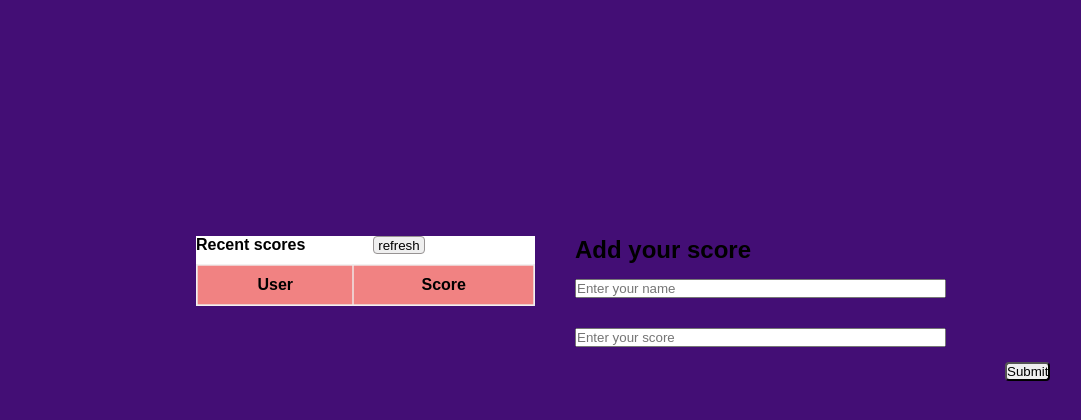
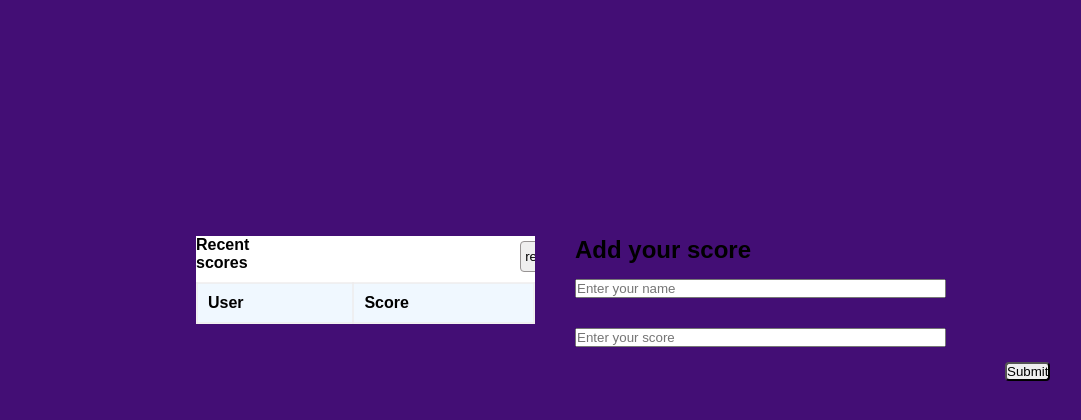
Before and after one commit to david30-maker/leaderboard-project, a website built with webpack: page src/index.html in a window 1280 px wide. Shown: the part 86-506 px from the top of the page, without its empty margins (70-1151 px from the left). Built offline with nearby package versions, Linux system fonts and the light colour scheme; no server answers.

Commit message:
Add styling

```diff
--- a/src/style.css
+++ b/src/style.css
@@ -16,7 +16,7 @@ body {
 #refresh-btn {
   border: 1.3px solid rgb(151, 147, 147);
   border-radius: 4px;
-  margin: 0 0 0 20%;
+  margin: 5px 0 0 20%;
   padding: 0 4px 0 4px;
 
 }
@@ -63,12 +63,12 @@ section {
   width: 50%;
   height: 30%;
   background-color: white;
-
+  overflow: scroll;
 }
 
 #refresh-score {
   display: flex;
-  gap: px;
+  gap: 203px;
 
 }
 
@@ -97,6 +97,11 @@ tr:nth-child(even) {
 
 tr:nth-child(odd) {
   background-color: rgb(241, 130, 130);
+}
+
+ tr th {
+  background-color: aliceblue;
+  text-align: start;
 }
 
 aside {
```
